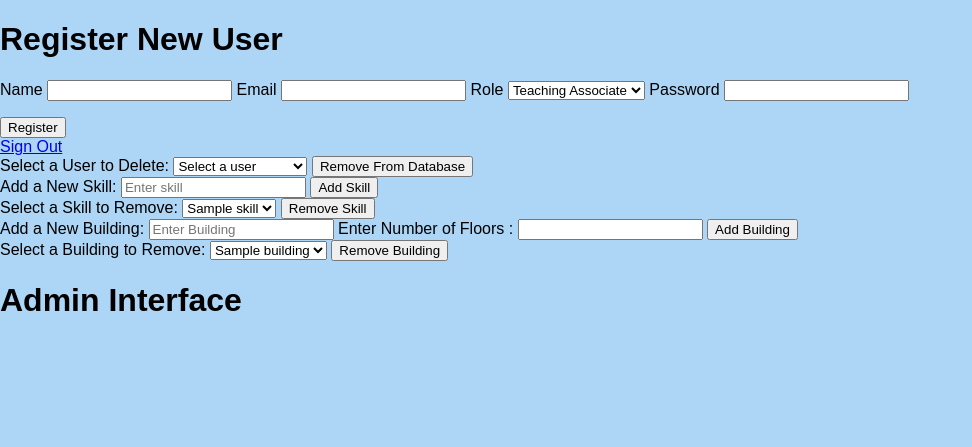
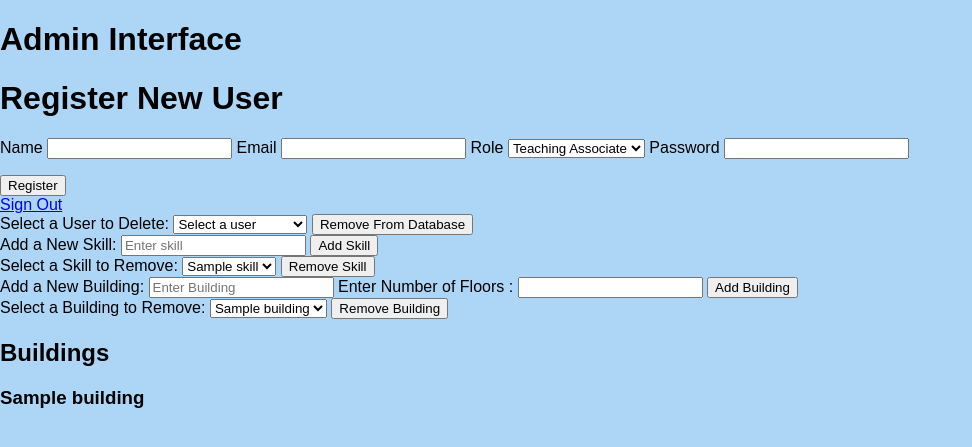
Before and after one commit to AlfieGormley/Teaching-Allocation-System, a Flask app: template templates/admin.html in a window 1280 px wide. Shown: the top 447 px of the page, without its empty margins (0-972 px from the left). Run offline with Flask 3, Linux system fonts and the light colour scheme; the template is opened without the code that fills it: most values are stand-ins (such as "Sample title", 1, 10 or a date in 2020).

Commit message:
New travel_times collection
When a new building is added the user is asked to enter the travel time between the new building and existing buildings. This is then stored in the travel_times collection

```diff
--- a/static/js/scripts.js
+++ b/static/js/scripts.js
@@ -609,22 +609,64 @@ $("form[name='add_new_building_form']").submit(function(e) {
         success: function(resp) {
 
             //Logs the servers response in the console
-            console.log(resp);
+            console.log("Full Response from Server:", resp);
 
+            let new_building = resp.new_building;
+
+            if (!new_building) {
+                console.error("new_building is undefined in response!");
+                return;
+            }
+
+
+            console.log("New Building Name:", new_building.name); // Debugging
+
+            //Setting the building name in the modal
+            $("#new_building_name").text(new_building.name);
+
+            //Populate the travel time form for the new building
+            generate_travel_time_inputs(new_building._id, new_building.name);
+
+
+            //Open the travel time modal
+            $("#travel_time_modal").css("display", "block");
+
+
+            //Success Message
             $error.text("Successful Update!").removeClass("error--hidden").addClass("success");
+
+
         },
 
         error: function(resp) {
 
             //Logs the error response in the browser console
             console.log(resp);
+            $error.text("Error adding building").removeClass("error--hidden");
 
-            //This will look at our models.py file and return the appropriate error message
-           // $error.text(resp.responseJSON.error).removeClass("error--hidden");
         }
     });
 
 });
+
+
+
+function generate_travel_time_inputs(new_building_id, new_building_name) {
+    let inputFields = "";
+
+    // Loop over all existing buildings to generate input fields for each
+    buildings.forEach(building => {
+        inputFields += `
+            <label for="travel_${building._id}">Travel time from ${new_building_name} to ${building.name} (minutes):</label>
+            <input type="number" name="travel_time[${new_building_id}][${building._id}]" min="1" required>
+        `;
+    });
+
+    // Insert the generated input fields into the modal form
+    $("#travel_time_inputs").html(inputFields);
+}
+
+
 
 
 //Finds the form with name:add_new_building_form, when submitted it run this function
@@ -677,3 +719,58 @@ $("form[name='remove_building_form']").submit(function(e) {
     });
 
 });
+
+
+
+
+
+
+
+//Finds the form with name:add_new_building_form, when submitted it run this function
+$("form#travel_time_form").submit(function(e) {
+
+    //Prevents the page reloading
+    e.preventDefault();
+
+    //Stores the form object
+    var $form = $(this);
+
+    //Finds the error class to display error messages
+    var $error = $form.find(".error");
+
+    //Collects the data submitted from the form to be sent to the server as a POST request
+    var data = $form.serialize();
+
+    //AJAX requests are sent to the backend
+    $.ajax({
+
+        //Sends the request to the route which handles skill updates
+        url: "/user/set_travel_time",
+
+        //POST request
+        type: "POST",
+
+        //Sends the form data
+        data: data,
+
+        //Expecting a json response
+        dataType: "json",
+
+        //If the response is succesfull
+        success: function(resp) {
+
+            //Logs the servers response in the console
+            console.log(resp);
+
+            $error.text("Successful Update!").removeClass("error--hidden").addClass("success");
+        },
+
+        error: function(resp) {
+
+            //Logs the error response in the browser console
+            console.log(resp);
+
+        }
+    });
+
+});
--- a/templates/admin.html
+++ b/templates/admin.html
@@ -1,6 +1,8 @@
 {% extends "base.html" %}
 
 {% block content %}
+
+<h1> Admin Interface </h1>
     <div class = "card-wrapper">
 
         <div class = "card">
@@ -112,9 +114,44 @@
 
 
 
+            <div id="travel_time_modal" class="modal" style="display: none;">
+                <div class="modal-content">
+                    <span class="close" onclick="close_travel_time_modal()">&times;</span>
+                    <h2>Set Travel Times</h2>
+                    <p>Enter the travel time in minutes between <strong id="new_building_name"></strong> and the existing buildings:</p>
+
+                    <form id="travel_time_form">
+                        <div id="travel_time_inputs"></div> <!-- Input fields will be dynamically generated here -->
+                        <input type="submit" value="Save Travel Times" class="btn">
+                    </form>
+                </div>
+            </div>
 
 
-<h1> Admin Interface </h1>
+
+
+
+
+
+<h2> Buildings </h2>
+
+
+<div id="buildings-list">
+    <!-- Loop through the buildings and display each one -->
+    {% for building in buildings %}
+        <div class="building" data-id="{{ building._id }}">
+            <h3>{{ building.name }}</h3>
+        </div>
+    {% endfor %}
+</div>
+
+
+
+
+
+<script>
+    var buildings = {{ buildings | tojson }};
+</script>
 
 
 
```
Also changed, not shown: user/models.py (+51 -2 lines), user/routes.py (+7 -2 lines).
